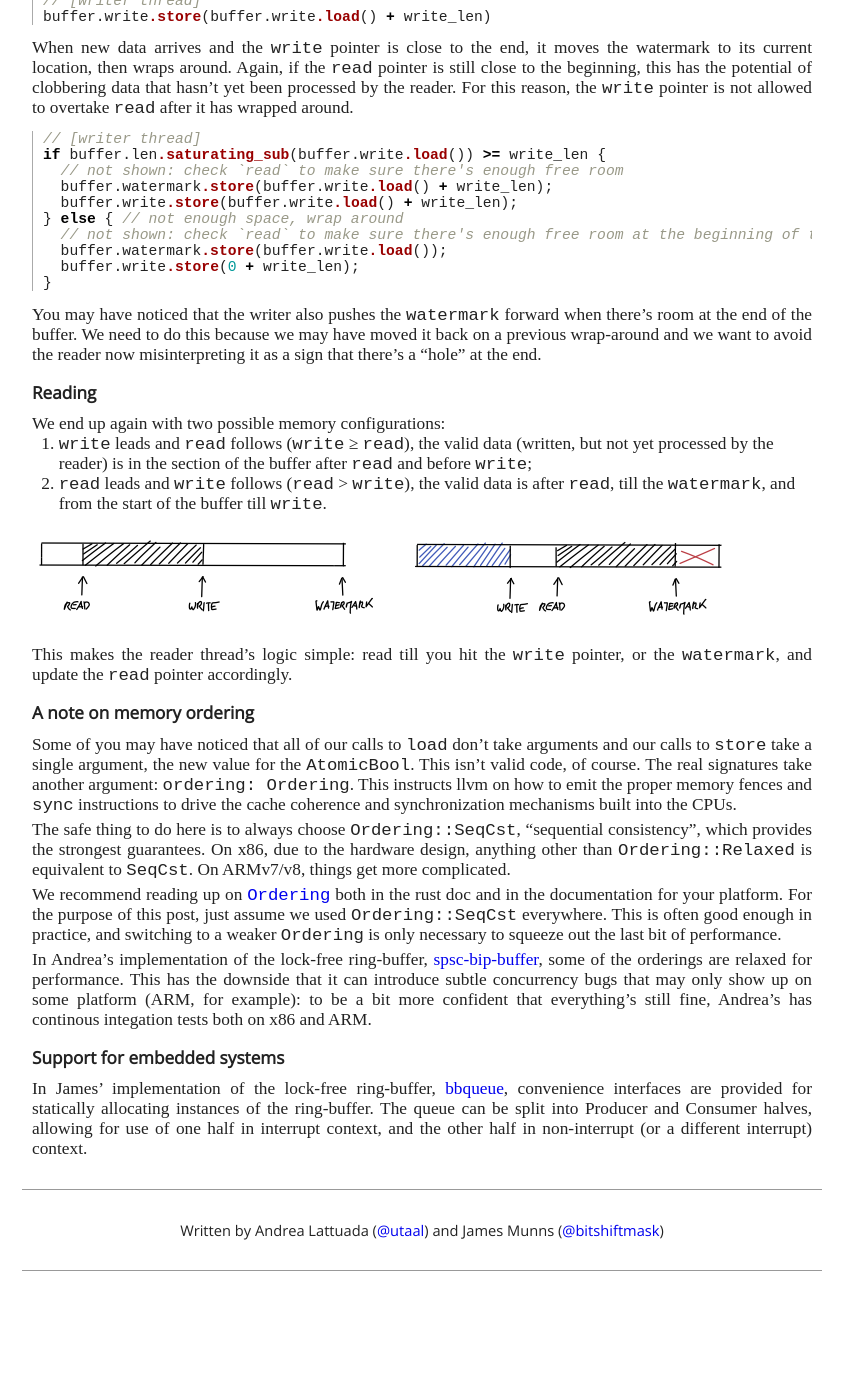
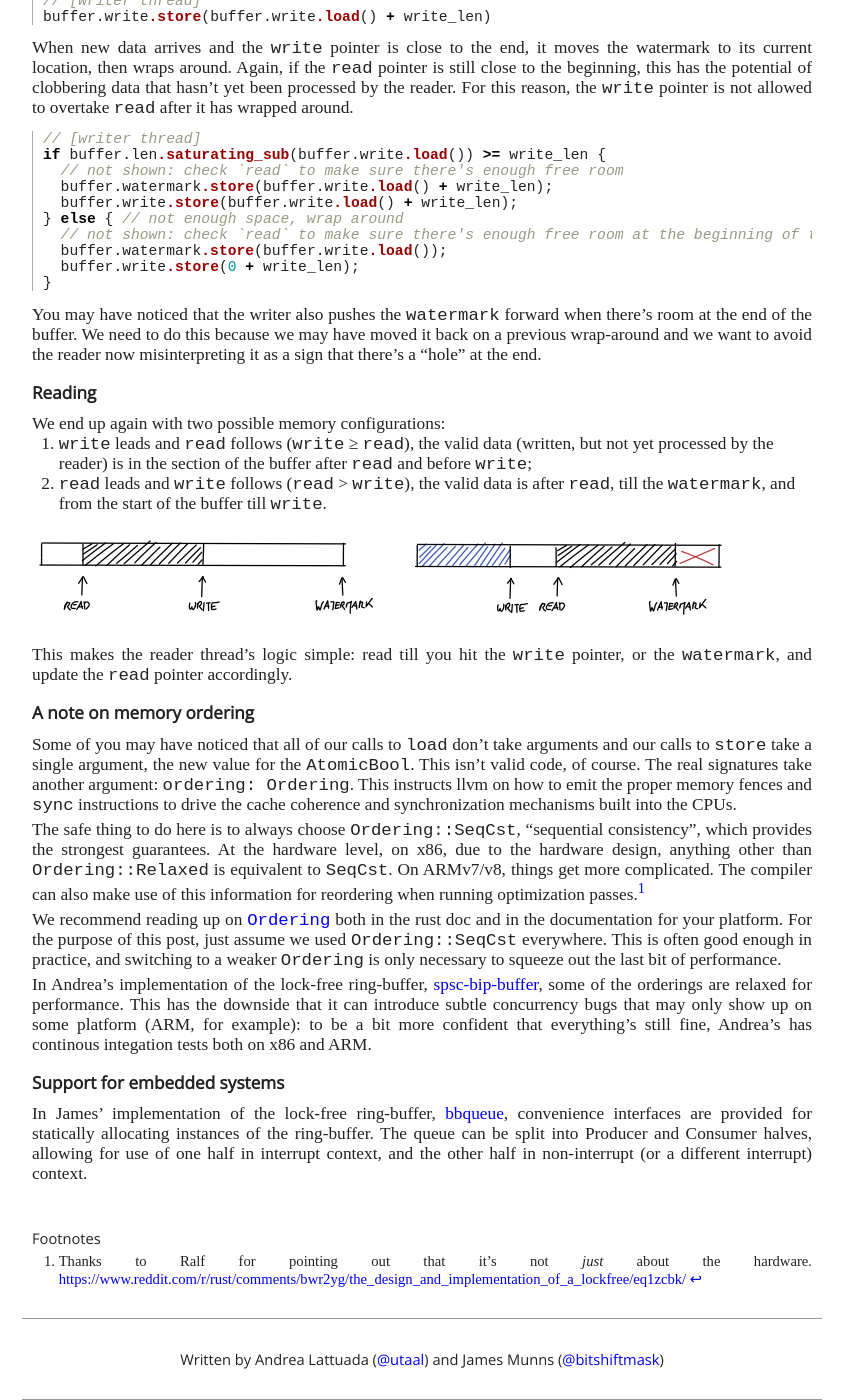
Before and after one commit to utaal/utaal.github.io, a Jekyll site: the page built from _posts/2019-06-03-the-design-and-implementation-of-a-lock-free-ring-buffer-with-contiguous-reservations.md, in a window 1280 px wide and 1400 px high, scrolled down 5275 px. Shown: the whole window, without its empty margins (38-881 px from the left). Built offline with Jekyll 4.4.1, drawn with Linux system fonts in a browser that asks for light colours; some web fonts are replaced; before the commit the page ends 6546 px from its top, so only the background shows below that.

Commit message:
Update for ring buffer post

```diff
--- a/_posts/2019-06-03-the-design-and-implementation-of-a-lock-free-ring-buffer-with-contiguous-reservations.md
+++ b/_posts/2019-06-03-the-design-and-implementation-of-a-lock-free-ring-buffer-with-contiguous-reservations.md
@@ -202,7 +202,7 @@ This makes the reader thread's logic simple: read till you hit the `write` point
 Some of you may have noticed that all of our calls to `load` don't take arguments and our calls to `store` take a single argument, the new value for the `AtomicBool`. This isn't valid code, of course. The real signatures take another argument: `ordering: Ordering`.
 This instructs llvm on how to emit the proper memory fences and `sync` instructions to drive the cache coherence and synchronization mechanisms built into the CPUs.
 
-The safe thing to do here is to always choose `Ordering::SeqCst`, "sequential consistency", which provides the strongest guarantees. On x86, due to the hardware design, anything other than `Ordering::Relaxed` is equivalent to `SeqCst`. On ARMv7/v8, things get more complicated.
+The safe thing to do here is to always choose `Ordering::SeqCst`, "sequential consistency", which provides the strongest guarantees. At the hardware level, on x86, due to the hardware design, anything other than `Ordering::Relaxed` is equivalent to `SeqCst`. On ARMv7/v8, things get more complicated. The compiler can also make use of this information for reordering when running optimization passes.[^1]
 
 We recommend reading up on [`Ordering`](https://doc.rust-lang.org/std/sync/atomic/enum.Ordering.html) both in the rust doc and in the documentation for your platform. For the purpose of this post, just assume we used `Ordering::SeqCst` everywhere. This is often good enough in practice, and switching to a weaker `Ordering` is only necessary to squeeze out the last bit of performance.
 
@@ -211,3 +211,5 @@ In Andrea's implementation of the lock-free ring-buffer, [spsc-bip-buffer](https
 ### Support for embedded systems
 
 In James' implementation of the lock-free ring-buffer, [bbqueue](https://github.com/jamesmunns/bbqueue), convenience interfaces are provided for statically allocating instances of the ring-buffer. The queue can be split into Producer and Consumer halves, allowing for use of one half in interrupt context, and the other half in non-interrupt (or a different interrupt) context.
+
+[^1]: Thanks to Ralf for pointing out that it's not _just_ about the hardware. [https://www.reddit.com/r/rust/comments/bwr2yg/the_design_and_implementation_of_a_lockfree/eq1zcbk/](https://www.reddit.com/r/rust/comments/bwr2yg/the_design_and_implementation_of_a_lockfree/eq1zcbk/)
--- a/css/post.css
+++ b/css/post.css
@@ -82,3 +82,13 @@ div.base_header {
     padding-right: 10px;
   }
 }
+
+div.footnotes::before {
+  content: "Footnotes"
+}
+div.footnotes {
+  margin-top: 3em;
+}
+div.footnotes ol, div.footnotes p {
+  font-size: 11pt;
+}
```
